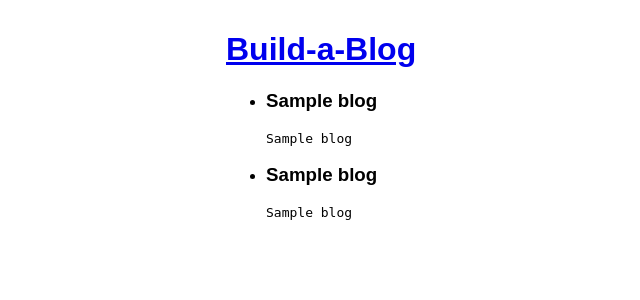
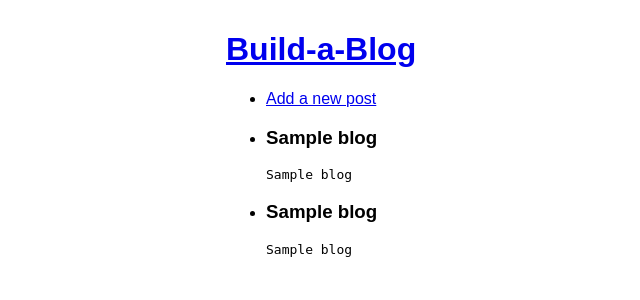
Before and after one commit to CodeDeb3/build-a-blog, a Python web app: template templates/showblogs.html in a window 1280 px wide. Shown: the top 300 px of the page, without its empty margins (14-654 px from the left). Run offline with Jinja, Linux system fonts and the light colour scheme; the template is opened without the code that fills it: most values are stand-ins (such as "Sample title", 1, 10 or a date in 2020).

```diff
--- a/templates/showblogs.html
+++ b/templates/showblogs.html
@@ -1,20 +1,20 @@
+<!-- This is the blog listings -->
+
 {% extends "base.html" %}
 
 {% block content %}
-
 <!-- <body>
     <form action = "/newpost" method = "post"> -->
 <ul>
+    <li><a href ='/newpost'>Add a new post</a></li>
 
 {% for blog in blogz %}
     <li>
         <h3>{{blog.title}}</h3>
         <pre class="blog-body">{{blog.blog}}</pre>
+    </li>
 
-        <!-- <form action = "/newpost" method = "post"/> -->
-
-        </form>
-    </li>
+        <!-- </form> -->
 
     <!-- <div class="blog">
         <div class="blog-title">{{blog.title}}</div>
```
